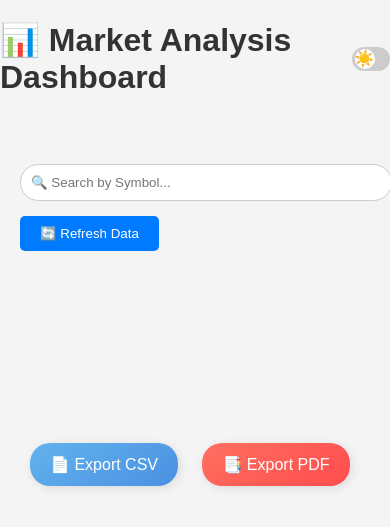
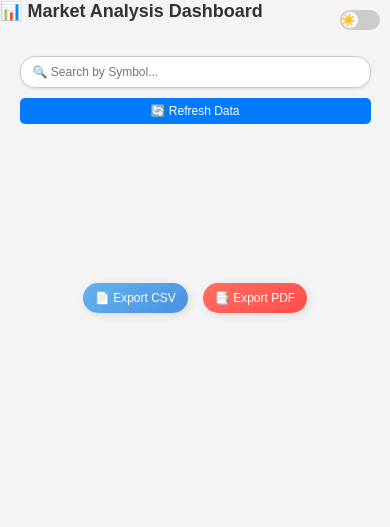
Before and after one commit to MosesPhilipose/tester, a Django app: page / in a window 390 px wide. Shown: the top 527 px of the page. Run offline with Django 5.2, Linux system fonts and the light colour scheme; data that the repository does not hold is empty; some libraries are stand-ins or nearby versions.

Commit message:
Update styles.css

```diff
--- a/display/static/indexstats/css/styles.css
+++ b/display/static/indexstats/css/styles.css
@@ -6,6 +6,7 @@
     background-color: #f4f4f4;
     color: #333;
     transition: background 0.3s, color 0.3s;
+    font-size: 16px; /* Base font size */
 }
 
 .dark-mode {
@@ -45,6 +46,7 @@
     align-items: center;
     cursor: pointer;
     transition: background 0.3s ease;
+    box-sizing: border-box; /* Include padding in width */
 }
 
 .toggle-circle {
@@ -53,28 +55,30 @@
     height: 20px;
     background-color: white;
     border-radius: 50%;
-    left: 3px;
+    left: 2px; /* Start position adjusted */
     transition: transform 0.3s ease;
+    z-index: 1; /* Lower z-index to be below icons */
 }
 
 .theme-toggle .sun {
     position: absolute;
-    left: 2px;
+    left: 2px; /* Adjusted to stay inside */
     margin-top: -1px;
     font-size: 16px;
     color: #524d39;
-    z-index: 1;
+    z-index: 2; /* Higher z-index to be above circle */
+    transition: opacity 0.3s ease;
 }
 
 .theme-toggle .moon {
     position: absolute;
-    right: 1px;
+    right: 0px; /* Adjusted to stay inside */
     margin-top: -1px;
     font-size: 16px;
     color: #ffffff;
+    z-index: 2; /* Higher z-index to be above circle */
     opacity: 0;
     transition: opacity 0.3s ease;
-    z-index: 1;
 }
 
 .dark-mode .theme-toggle {
@@ -82,7 +86,7 @@
 }
 
 .dark-mode .toggle-circle {
-    transform: translateX(26px);
+    transform: translateX(26px); /* Adjusted to fit within 50px width */
 }
 
 .dark-mode .moon {
@@ -95,13 +99,14 @@
 
 /* Input Search */
 #searchInput {
-    width: 100%;
+    width: 80%;
     max-width: 400px;
     padding: 10px;
     border-radius: 20px;
     border: 1px solid #ccc;
-    margin-bottom: 15px;
+    margin: 0 auto 15px; /* Centered with auto margins, bottom margin only */
     transition: 0.3s;
+    box-sizing: border-box; /* Include padding in width calculation */
 }
 
 #searchInput:focus {
@@ -146,10 +151,24 @@
     color: white;
 }
 
+.refresh-btn {
+    background-color: #007bff;
+    color: white;
+    padding: 10px 20px;
+    border: none;
+    border-radius: 5px;
+    cursor: pointer;
+    margin-bottom: 15px;
+}
+
+.refresh-btn:hover {
+    background-color: #0056b3;
+}
+
 /* Table Styling */
 .table-container {
     width: 100%;
-    overflow-x: auto;
+    overflow-x: hidden; /* Disable horizontal scrolling */
     position: relative;
 }
 
@@ -189,7 +208,7 @@
     padding: 12px;
     text-align: left;
     border: 1px solid #ddd;
-    white-space: nowrap;
+    white-space: normal; /* Allow text wrapping */
 }
 
 th {
@@ -238,74 +257,230 @@
 }
 
 .dark-mode td.positive {
-    color: #00ff00; /* Bright Green for Dark Mode */
+    color: #00ff00;
 }
 
 .dark-mode td.negative {
-    color: #ff4d4d; /* Bright Red for Dark Mode */
+    color: #ff4d4d;
 }
 
 .dark-mode td.neutral {
-    color: #aaa; /* Light Gray for Dark Mode */
+    color: #aaa;
 }
 
-/* Mobile Responsive */
+/* Mobile Responsive - General (up to 768px) */
 @media (max-width: 768px) {
-
-
-    tbody tr {
-        display: block;
-        margin-bottom: 10px;
-        border: 1px solid #ddd;
-        padding: 10px;
-        border-radius: 8px;
-        background-color: #fff;
-        box-shadow: 0 2px 5px rgba(0, 0, 0, 0.1);
+    body {
+        font-size: 14px;
     }
 
-    tbody tr:nth-child(even) {
-        background-color: #f9f9f9;
+    header {
+        flex-direction: column;
+        align-items: flex-start;
+        gap: 10px;
+    }
+
+    h1 {
+        font-size: 20px;
+    }
+
+    .theme-toggle {
+        width: 40px;
+        height: 20px;
+    }
+
+    .toggle-circle {
+        width: 16px;
+        height: 16px;
+    }
+
+    #searchInput {
+        width: 100%;
+        max-width: none;
+        padding: 8px;
+    }
+
+    .btn.export-btn {
+        padding: 8px 16px;
+        font-size: 12px;
+        margin: 5px;
+    }
+
+    .refresh-btn {
+        padding: 8px 16px;
+        width: 100%;
+    }
+}
+
+/* Specific Styling for iPhone 14 Pro Max (430px width) */
+@media (max-width: 430px) {
+    .container {
+        padding: 10px; /* Reduce padding */
+    }
+
+    /* Header Adjustments */
+    header {
+        flex-direction: column; /* Stack header items vertically */
+        align-items: flex-start; /* Align to the left */
+        gap: 10px; /* Space between h1 and toggle */
+        width: 100%; /* Ensure header takes full width */
+        position: relative; /* Context for absolute positioning */
+    }
+
+    h1 {
+        font-size: 18px; /* Reduce font size for mobile */
+        margin: 0; /* Remove default margin */
+    }
+
+    /* Dark Mode Toggle Adjustments */
+    .theme-toggle {
+        width: 40px; /* Smaller width for mobile */
+        height: 20px; /* Smaller height for mobile */
+        margin-left: 0; /* Remove auto margin to control positioning */
+        margin-right: 0; /* Ensure no right overflow */
+        margin-top: 5px; /* Add some space from h1 */
+        box-sizing: border-box; /* Include padding in width */
+        position: absolute; /* Position relative to header */
+        right: 10px; /* Align to the right with padding offset */
+        top: 5px; /* Align with h1 top */
+    }
+
+    .toggle-circle {
+        width: 16px; /* Smaller circle */
+        height: 16px; /* Smaller circle */
+        left: 2px; /* Start position adjusted */
+        transition: transform 0.5s ease;
+        z-index: 1; /* Lower z-index to be below icons */
+    }
+
+    .theme-toggle .sun {
+        left: 1px; /* Adjusted to stay inside */
+        margin-top: -1px;
+        font-size: 12px; /* Smaller icon */
+        color: #524d39;
+        z-index: 2; /* Higher z-index to be above circle */
+        transition: opacity 0.3s ease;
+    }
+
+    .theme-toggle .moon {
+        right: 0px; /* Adjusted to stay inside */
+        margin-top: -1px;
+        font-size: 12px; /* Smaller icon */
+        color: #ffffff;
+        z-index: 2; /* Higher z-index to be above circle */
+        opacity: 0;
+        transition: opacity 0.3s ease;
+    }
+
+    .dark-mode .theme-toggle {
+        background: #444;
+    }
+
+    .dark-mode .toggle-circle {
+        transform: translateX(20px); /* Reduced to fit within 40px width */
+    }
+
+    .dark-mode .moon {
+        opacity: 1;
+    }
+
+    .dark-mode .sun {
+        opacity: 0;
+    }
+
+    /* Search Input Adjustments */
+    #searchInput {
+        width: 100%; /* Full width within container */
+        max-width: 100%; /* Ensure it doesn’t exceed viewport */
+        padding: 8px 12px; /* Adjusted padding for mobile */
+        font-size: 12px; /* Smaller font size */
+        margin: 0; /* Remove all margins to prevent overflow */
+        margin-bottom: 10px; /* Only bottom margin */
+        border-radius: 15px; /* Slightly smaller radius */
+        box-shadow: 0 1px 3px rgba(0, 0, 0, 0.1); /* Lighter shadow */
+        box-sizing: border-box; /* Include padding in width */
+    }
+
+    #searchInput:focus {
+        box-shadow: 0 1px 4px rgba(99, 179, 237, 0.5); /* Adjusted focus shadow */
+    }
+
+    /* Refresh Button Adjustments */
+    .refresh-btn {
+        font-size: 12px; /* Consistent font size */
+        padding: 6px 12px; /* Adjusted padding */
+        width: 100%; /* Full width */
+        margin-bottom: 10px; /* Reduced margin */
+    }
+
+    /* Export Buttons Adjustments */
+    .btn.export-btn {
+        padding: 8px 12px; /* Reduced padding */
+        font-size: 12px; /* Smaller font size */
+        margin: 5px; /* Reduced margin */
+        border-radius: 15px; /* Slightly smaller radius */
+    }
+
+    .buttons {
+        display: flex;
+        flex-wrap: wrap;
+        gap: 5px; /* Maintain gap between buttons */
+        justify-content: center; /* Center buttons */
+    }
+
+    /* Table Container and Table Adjustments */
+    .table-container {
+        overflow-x: hidden; /* Disable horizontal scrolling */
+        width: 100%;
+    }
+
+    table {
+        width: 100%; /* Force table to fit viewport */
+        table-layout: fixed; /* Ensure columns are evenly distributed */
+    }
+
+    /* Specific change: Reduce width of table column headers */
+    th {
+        padding: 2px 1px; /* Tighter padding for headers */
+        font-size: 8px; /* Slightly larger font size for readability */
+        white-space: nowrap; /* Prevent wrapping in headers */
+        text-overflow: ellipsis; /* Truncate with ellipsis if too long */
+        overflow: hidden; /* Hide overflow */
+    }
+
+    /* Set specific widths for each column header to fit */
+    th:nth-child(1) { /* Symbol */
+        width: 32%; /* ~131.2px */
+    }
+
+    th:nth-child(2) { /* Upward Close */
+        width: 22%; /* ~90.2px */
+    }
+
+    th:nth-child(3) { /* Downward Close */
+        width: 22%; /* ~90.2px */
+    }
+
+    th:nth-child(4) { /* Flat Close */
+        width: 24%; /* ~98.4px */
     }
 
     td {
-        /* display: block; */
-        text-align: left;
-        padding-left: 0;
-        margin-bottom: 5px;
+        padding: 4px 2px; /* Tighter padding for cells */
+        font-size: 8px; /* Smaller font size for cells */
+        white-space: normal; /* Allow text wrapping */
+        word-wrap: break-word; /* Ensure long words break */
+        box-sizing: border-box; /* Include padding in width */
     }
 
-    td::before {
-        content: attr(data-label);
-        font-weight: bold;
-        margin-right: 10px;
-        color: #63b3ed;
+    /* Reduce font size for Symbol column */
+    .symbol-cell {
+        font-size: 6px; /* Reduced to a readable smaller size */
     }
 
-    /* Dark Mode Adjustments for Mobile */
-    .dark-mode tbody tr {
-        background-color: #181818;
-        color: #f1f1f1;
-    }
-
-    .dark-mode tbody tr:nth-child(even) {
-        background-color: #2c2c2c;
-    }
-
-    .dark-mode td::before {
-        color: #63b3ed;
-    }
+    /* Inherit header widths for data cells */
+    td:nth-child(1) { width: 32%; }
+    td:nth-child(2) { width: 22%; }
+    td:nth-child(3) { width: 22%; }
+    td:nth-child(4) { width: 24%; }
 }
-
-.refresh-btn {
-    background-color: #007bff; /* Blue color */
-    color: white;
-    padding: 10px 20px;
-    border: none;
-    border-radius: 5px;
-    cursor: pointer;
-    margin-right: 10px;
-}
-
-.refresh-btn:hover {
-    background-color: #0056b3; /* Darker blue on hover */
-}
```
